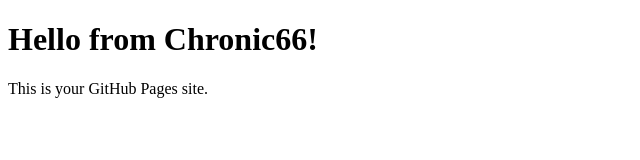
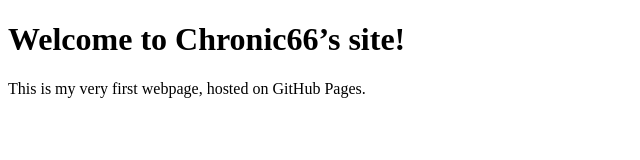
Before and after one commit to chronic66/log-security, a plain HTML site: page index.html in a window 1280 px wide. Shown: the whole page, without its empty margins (0-640 px from the left). Drawn offline with Linux system fonts and the light colour scheme.

Commit message:
Add basic homepage

```diff
--- a/index.html
+++ b/index.html
@@ -1,8 +1,10 @@
 <!DOCTYPE html>
 <html>
-  <head><title>Log Security</title></head>
-  <body>
-    <h1>Hello from Chronic66!</h1>
-    <p>This is your GitHub Pages site.</p>
-  </body>
+<head>
+  <title>My First Website</title>
+</head>
+<body>
+  <h1>Welcome to Chronic66’s site!</h1>
+  <p>This is my very first webpage, hosted on GitHub Pages.</p>
+</body>
 </html>
```
